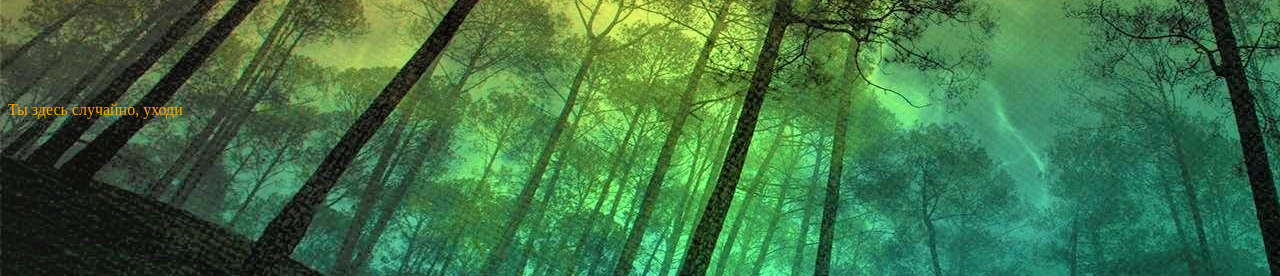
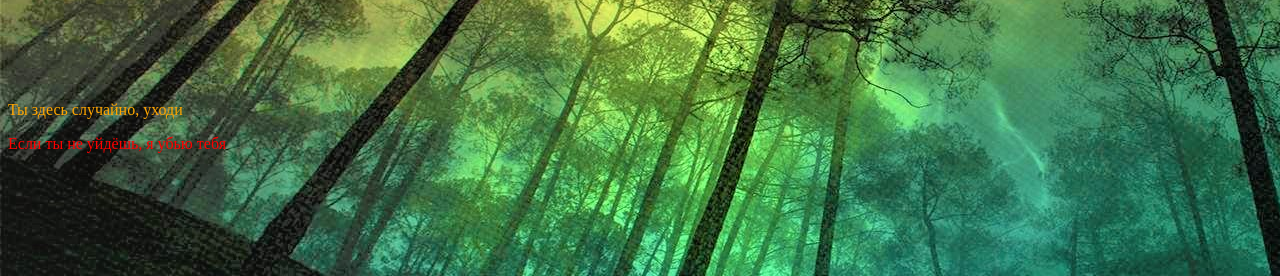
Before and after one commit to vovann-v/vovann-v.github.io, a plain HTML site: page index.html in a window 1280 px wide. Shown: the part 524-800 px from the top of the page. Drawn offline with Linux system fonts and the light colour scheme.

Commit message:
Update index.html
добавил строку

```diff
--- a/index.html
+++ b/index.html
@@ -13,6 +13,7 @@ body {
 <img src="1.png" alt="1" width="500" height="333"/>
 <h1 style=padding:100px>onion</h1>
 <p style="color:orange;">Ты здесь случайно, уходи</p>
+<p style="color:red;">Если ты не уйдёшь, я убью тебя</p>
 
 
 </body>
```
